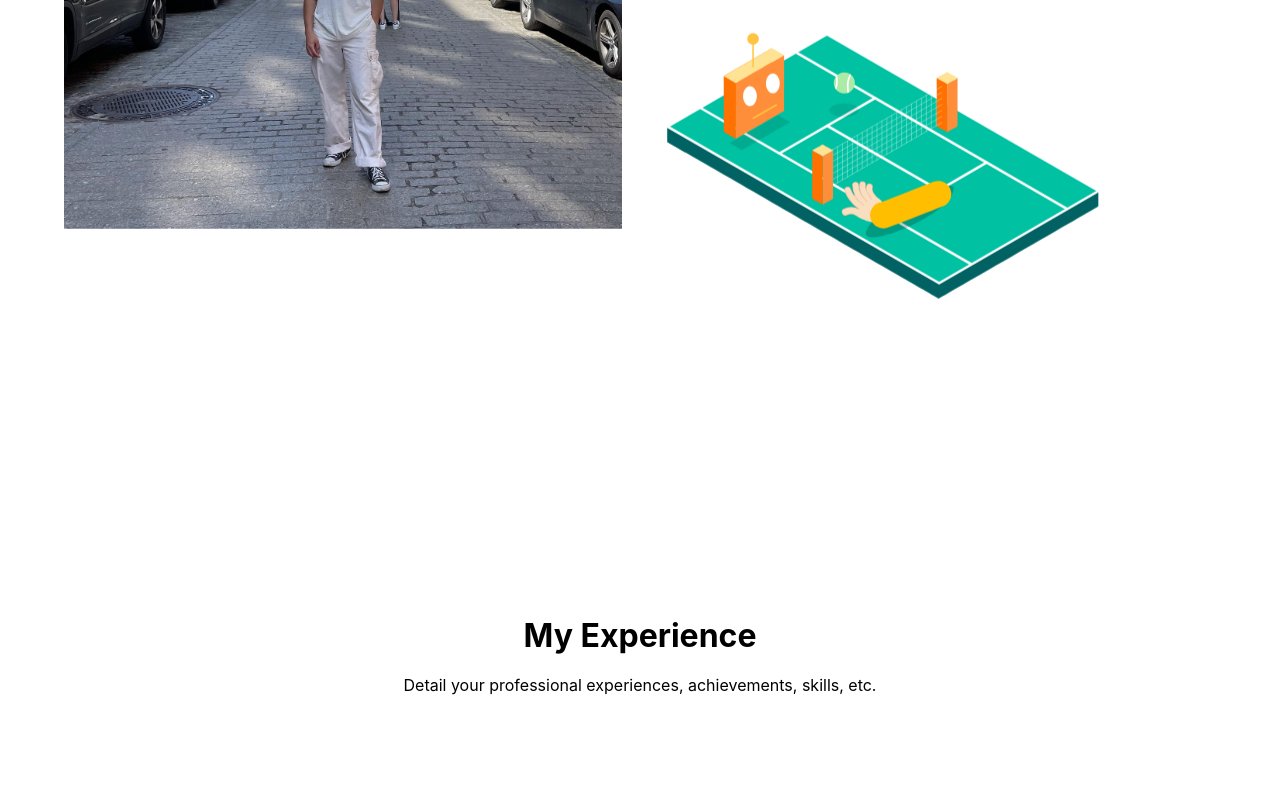
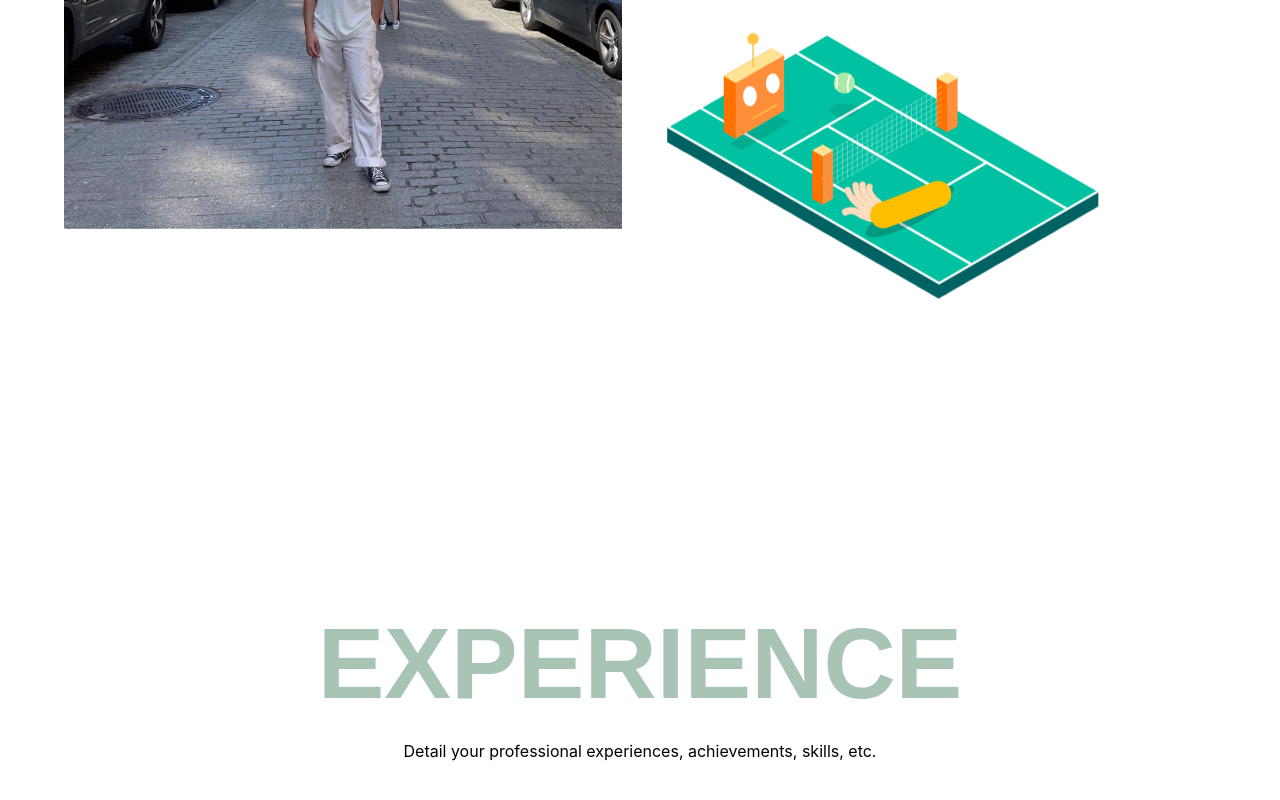
Before and after one commit to Howie315/portfolio-howie2, a React (Create React App) app: page / in a window 1280 px wide. Shown: the part 2109-2909 px from the top of the page. Built offline with nearby package versions, Linux system fonts and the light colour scheme; a web font is replaced by a local one.

Commit message:
added new colors

```diff
--- a/src/features/About/presentation/About.scss
+++ b/src/features/About/presentation/About.scss
@@ -72,6 +72,7 @@
           font-family: "Clash Display", sans-serif;
           font-weight: bolder;
           font-size: 55px;
+          color: #878E99;
         }
         p {
           // font-family: "Supreme", sans-serif;
--- a/src/features/Experience/presentation/Experience.jsx
+++ b/src/features/Experience/presentation/Experience.jsx
@@ -8,7 +8,7 @@ const Experience = () => {
   return (
     <div className="experience-panel" id="experience" >
       <div className="experience-content">
-        <h2>My Experience</h2>
+        <h2>EXPERIENCE</h2>
         {/* Add your experience content here */}
         <p>Detail your professional experiences, achievements, skills, etc.</p>
       </div>
--- a/src/features/Experience/presentation/Experience.scss
+++ b/src/features/Experience/presentation/Experience.scss
@@ -6,13 +6,19 @@
   align-items: center;
   justify-content: center;
 
-
   .experience-content {
     text-align: center;
 
     h2 {
-      font-size: 2rem; // Adjust as needed
+      justify-content: center;
+      align-items: center; // Align items to the start of the cross axis
+
+      font-size: 100px; // Adjust font size as needed
+      // font-family: "Zodiak", sans-serif;
+      font-family: "Clash Display", sans-serif;
+      font-weight: bolder;
       margin-bottom: 20px;
+      color: #a7c4b5;
     }
 
     p {
```
